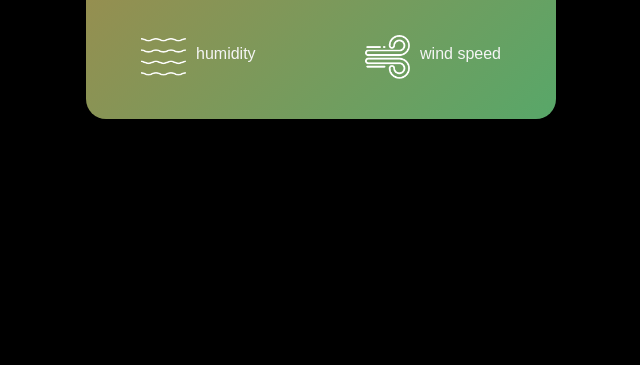
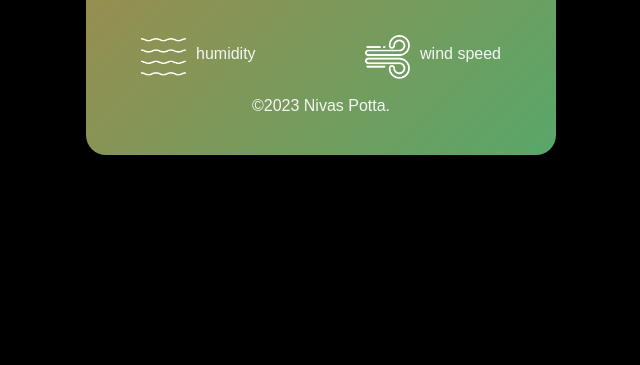
Before and after one commit to nivas2/nivas_weather_app, a plain HTML site: page index.html in a window 1280 px wide. Shown: the part 435-800 px from the top of the page, without its empty margins (319-959 px from the left). Drawn offline with nearby package versions, Linux system fonts and the light colour scheme.

Commit message:
Add files via upload

```diff
--- a/index.html
+++ b/index.html
@@ -39,7 +39,13 @@
         </div>
       </div>
     </div>
+    <div>
+      <br>
+      <p class="copy-right">©2023 Nivas Potta.</p>
+    </div>
   </div>
+
+
 
 
   <script>
```
